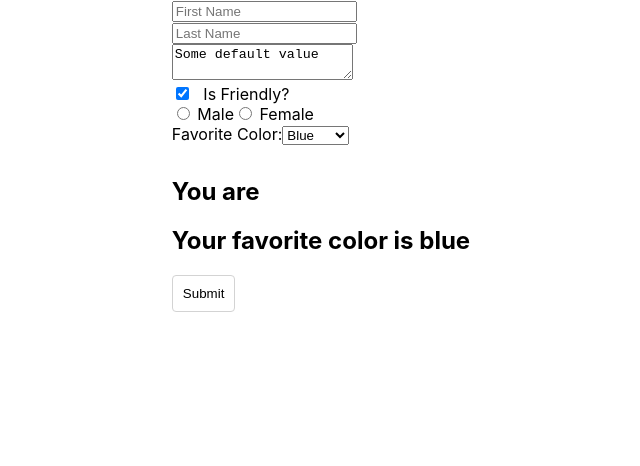
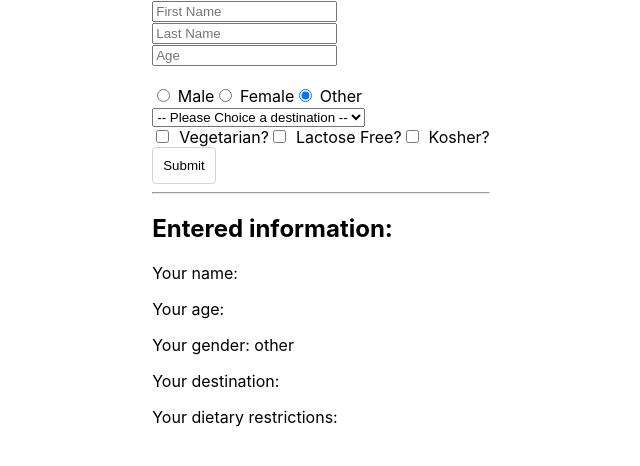
Before and after one commit to jacknehme/scrimba-learn-react, a React (Create React App) app: page / in a window 1280 px wide. Shown: the top 466 px of the page, without its empty margins (319-959 px from the left). Built offline with nearby package versions, Linux system fonts and the light colour scheme.

Commit message:
Completed Lesson 43 - React Form Practice

```diff
--- a/src/App.js
+++ b/src/App.js
@@ -6,26 +6,45 @@ import React, { Component } from 'react';
 import TodoItem from './components/TodoItem';
 import todosData from './todosData';
 
-// lesson 41 - React Forms Part 1
-// React Docs about Forms: https://reactjs.org/docs/forms.html
-// Formik - library for react forms https://github.com/jaredpalmer/formik
+/**
+ * Challenge: Wire up the partially-finished travel form so that it works!
+ * Remember to use the concept of controlled forms
+ * https://reactjs.org/docs/forms.html
+ *
+ * All information should be populating the text below the form in real-time
+ * as you're filling it out
+ *
+ * This exercise is adapted from the V School curriculum on vanilla JS forms:
+ * https://coursework.vschool.io/travel-form/
+ *
+ * All of our challenges and learning resources are open for the public
+ * to play around with and learn from at https://coursework.vschool.io
+ */
 class App extends Component {
   constructor() {
-    super();
+    super()
     this.state = {
       firstName: '',
       lastName: '',
-      isFriendly: true,
-      gender: '',
-      favColor: 'blue'
-    };
-
-    this.handleChange = this.handleChange.bind(this);
+      age: '',
+      gender: 'other',
+      destination: '',
+      vegetarian: false,
+      kosher: false,
+      lactoseFree: false
 
     }
 
+    this.handleChange = this.handleChange.bind(this);
+    this.handleSubmit = this.handleSubmit.bind(this);
+  }
+  handleSubmit(event) {
+    event.preventDefault();
+    alert(`First Name: ${this.state.firstName}\nLast Name: ${this.state.lastName}\nAge: ${this.state.age}\nGender: ${this.state.gender}\nLocation: ${this.state.destination}\nDietary restrictions: ${this.state.vegetarian ? 'Vegetarian, ' : ''}${this.state.lactoseFree ? 'Lactose Free, ' : ''}${this.state.kosher ? 'Kosher' : ''}`)
+  }
+
   handleChange(event) {
-    const { name, value, type, checked } = event.target;
+    const { type, name, value, checked } = event.target;
 
     if (type === 'checkbox') {
       this.setState({
@@ -36,58 +55,43 @@ class App extends Component {
         [name]: value
       })
     }
-
   }
-
-  handleSubmit(event){
-    event.preventDefault();
-    console.log(event);
-
-  }
-
 
   render() {
     return (
+      <main>
         <form onSubmit={this.handleSubmit}>
           <input
             type="text"
             name="firstName"
             value={this.state.firstName}
-          placeholder="First Name"
-          onChange={this.handleChange} />
+            onChange={this.handleChange}
+            placeholder="First Name" />
           <br />
           <input
             type="text"
             name="lastName"
             value={this.state.lastName}
-          placeholder="Last Name"
-          onChange={this.handleChange} />
+            onChange={this.handleChange}
+            placeholder="Last Name" />
+          <br />
+          <input
+            type="number"
+            name="age"
+            value={this.state.age}
+            onChange={this.handleChange}
+            placeholder="Age" />
           <br />
 
-
-        <textarea
-          value={"Some default value"}
-          onChange={this.handleChange} />
+          {/* Create radio buttons for gender here */}
           <br />
-
-        <label>
-          <input
-            type="checkbox"
-            name="isFriendly"
-            checked={this.state.isFriendly}
-            onChange={this.handleChange}
-          /> Is Friendly?
-        </label>
-        <br />
-
           <label>
             <input
               type="radio"
               name="gender"
               value="male"
               checked={this.state.gender === 'male'}
-            onChange={this.handleChange}
-          /> Male
+              onChange={this.handleChange} /> Male
           </label>
           <label>
             <input
@@ -95,32 +99,187 @@ class App extends Component {
               name="gender"
               value="female"
               checked={this.state.gender === 'female'}
-            onChange={this.handleChange}
-          /> Female
+              onChange={this.handleChange} /> Female
+          </label>
+          <label>
+            <input
+              type="radio"
+              name="gender"
+              value="other"
+              checked={this.state.gender === 'other'}
+              onChange={this.handleChange} /> Other
+          </label>
+
+          {/* Create select box for location here */}
+          <br />
+          <select
+            value={this.state.destination}
+            name="destination"
+            onChange={this.handleChange}>
+            <option value="">-- Please Choice a destination --</option>
+            <option value="Aspen, Colorado">Aspen, Colorado</option>
+            <option value="Harbi, China">Harbi, China</option>
+            <option value="Wanaka, New Zealand">Wanaka, New Zealand</option>
+          </select>
+
+          {/* Create check boxes for dietary restrictions here */}
+          <br />
+          <label>
+            <input
+              type="checkbox"
+              name="vegetarian"
+              checked={this.state.vegetarian}
+              onChange={this.handleChange} />Vegetarian?
+          </label>
+          <label>
+            <input
+              type="checkbox"
+              name="lactoseFree"
+              checked={this.state.lactoseFree}
+              onChange={this.handleChange} />Lactose Free?
+          </label>
+          <label>
+            <input
+              type="checkbox"
+              name="kosher"
+              checked={this.state.kosher}
+              onChange={this.handleChange} />Kosher?
           </label>
           <br />
 
-        <label>Favorite Color:</label>
-        <select
-          name="favColor"
-          value={this.state.favColor}
-          onChange={this.handleChange}>
-          <option value="blue">Blue</option>
-          <option value="green">Green</option>
-          <option value="red">Red</option>
-          <option value="orange">Orange</option>
-          <option value="yellow">Yellow</option>
-        </select>
-
-        <h1>{this.state.firstName} {this.state.lastName}</h1>
-        <h2>You are {this.state.gender}</h2>
-        <h2>Your favorite color is {this.state.favColor}</h2>
-        <button >Submit</button>
+          <button>Submit</button>
         </form>
+        <hr />
+        <h2>Entered information:</h2>
+        <p>Your name: {this.state.firstName + ' ' + this.state.lastName}</p>
+        <p>Your age: {this.state.age}</p>
+        <p>Your gender: {this.state.gender}</p>
+        <p>Your destination: {this.state.destination}</p>
+        <p>
+          Your dietary restrictions: {`${this.state.vegetarian ? 'Vegetarian, ' : ''}${this.state.lactoseFree ? 'Lactose Free, ' : ''}${this.state.kosher ? 'Kosher' : ''}`}
+        </p>
+      </main>
     )
   }
+}
 
-}
+
+
+// // lesson 41 - React Forms Part 1
+// // React Docs about Forms: https://reactjs.org/docs/forms.html
+// // Formik - library for react forms https://github.com/jaredpalmer/formik
+// class App extends Component {
+//   constructor() {
+//     super();
+//     this.state = {
+//       firstName: '',
+//       lastName: '',
+//       isFriendly: true,
+//       gender: '',
+//       favColor: 'blue'
+//     };
+
+//     this.handleChange = this.handleChange.bind(this);
+
+//   }
+
+//   handleChange(event) {
+//     const { name, value, type, checked } = event.target;
+
+//     if (type === 'checkbox') {
+//       this.setState({
+//         [name]: checked
+//       })
+//     } else {
+//       this.setState({
+//         [name]: value
+//       })
+//     }
+
+//   }
+
+//   handleSubmit(event){
+//     event.preventDefault();
+//     console.log(event);
+
+//   }
+
+
+//   render() {
+//     return (
+//       <form onSubmit={this.handleSubmit}>
+//         <input
+//           type="text"
+//           name="firstName"
+//           value={this.state.firstName}
+//           placeholder="First Name"
+//           onChange={this.handleChange} />
+//         <br />
+//         <input
+//           type="text"
+//           name="lastName"
+//           value={this.state.lastName}
+//           placeholder="Last Name"
+//           onChange={this.handleChange} />
+//         <br />
+
+
+//         <textarea
+//           value={"Some default value"}
+//           onChange={this.handleChange} />
+//         <br />
+
+//         <label>
+//           <input
+//             type="checkbox"
+//             name="isFriendly"
+//             checked={this.state.isFriendly}
+//             onChange={this.handleChange}
+//           /> Is Friendly?
+//         </label>
+//         <br />
+
+//         <label>
+//           <input
+//             type="radio"
+//             name="gender"
+//             value="male"
+//             checked={this.state.gender === 'male'}
+//             onChange={this.handleChange}
+//           /> Male
+//         </label>
+//         <label>
+//           <input
+//             type="radio"
+//             name="gender"
+//             value="female"
+//             checked={this.state.gender === 'female'}
+//             onChange={this.handleChange}
+//           /> Female
+//         </label>
+//         <br />
+
+//         <label>Favorite Color:</label>
+//         <select
+//           name="favColor"
+//           value={this.state.favColor}
+//           onChange={this.handleChange}>
+//           <option value="blue">Blue</option>
+//           <option value="green">Green</option>
+//           <option value="red">Red</option>
+//           <option value="orange">Orange</option>
+//           <option value="yellow">Yellow</option>
+//         </select>
+
+//         <h1>{this.state.firstName} {this.state.lastName}</h1>
+//         <h2>You are {this.state.gender}</h2>
+//         <h2>Your favorite color is {this.state.favColor}</h2>
+//         <button >Submit</button>
+//       </form>
+//     )
+//   }
+
+// }
 
 
 // // lesson 40 - Fetching data from an API with React
```
Lines whose indentation alone changed are shown as unchanged.
